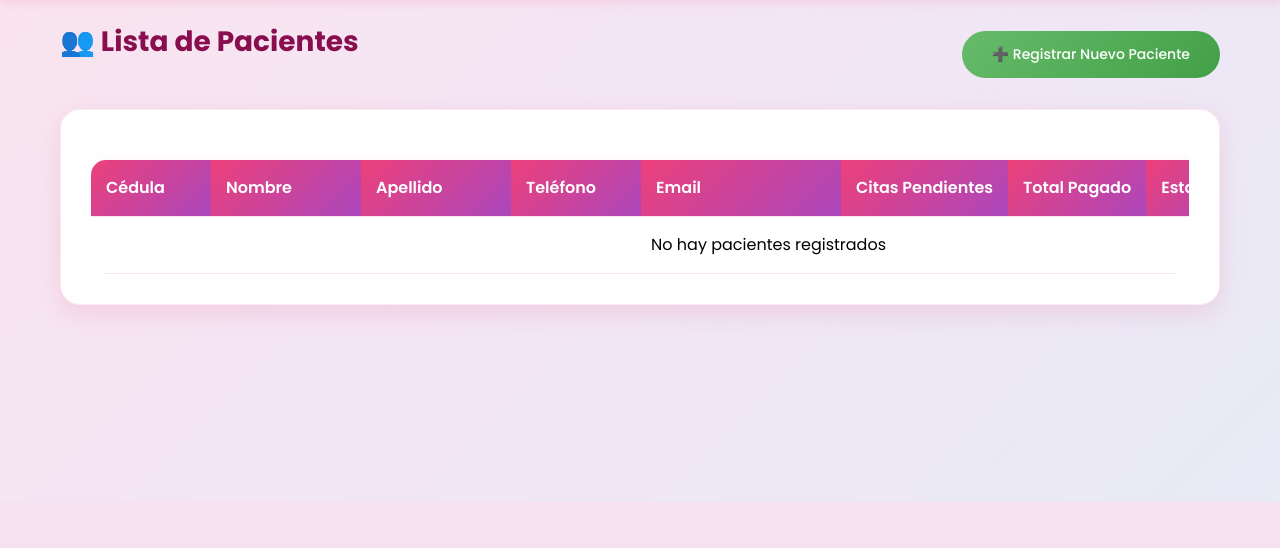
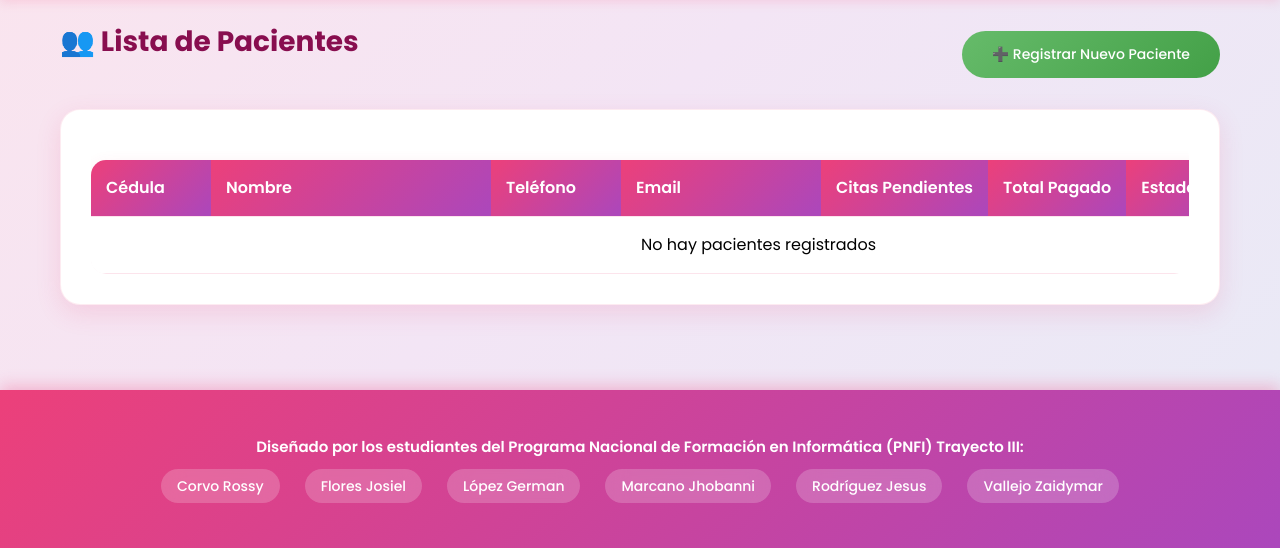
Before and after one commit to jhob-dev/sisteme_odontologico, a Django app: page /pacientes/ in a window 1280 px wide. Shown: the part 298-846 px from the top of the page. Before the commit the page ends 800 px from the top, so only its background shows below. Run offline with Django 5.2, Linux system fonts and the light colour scheme; the visitor is signed in with stand-in values (Sample User, id 1); data that the repository does not hold is empty.

Commit message:
boton_pacientes-footer

```diff
--- a/core/templates/core/base.html
+++ b/core/templates/core/base.html
@@ -134,6 +134,17 @@
         tr:hover {
             background-color: #fce4ec;
         }
+        .celda-paciente {
+            position: relative;
+        }
+        .celda-paciente .enlace-paciente::after {
+            content: '';
+            position: absolute;
+            top: 0;
+            right: 0;
+            bottom: 0;
+            left: 0;
+        }
         .table-responsive {
             overflow-x: auto;
             border-radius: 15px;
@@ -251,6 +262,33 @@
             border-radius: 10px;
             font-size: 12px;
             border-left: 3px solid #ec407a;
+        }
+        footer {
+            background: linear-gradient(135deg, #ec407a 0%, #ab47bc 100%);
+            color: white;
+            text-align: center;
+            padding: 25px 20px;
+            margin-top: 40px;
+            box-shadow: 0 -4px 15px rgba(236, 64, 122, 0.3);
+            font-size: 14px;
+        }
+        footer .footer-titulo {
+            font-weight: 600;
+            font-size: 15px;
+            margin-bottom: 10px;
+        }
+        footer .footer-nombres {
+            display: flex;
+            flex-wrap: wrap;
+            justify-content: center;
+            gap: 10px 25px;
+            font-weight: 500;
+        }
+        footer .footer-nombres span {
+            background: rgba(255, 255, 255, 0.2);
+            padding: 6px 16px;
+            border-radius: 20px;
+            backdrop-filter: blur(10px);
         }
         .toast-container {
             position: fixed;
@@ -440,7 +478,7 @@
             color: #999999;
         }
         @media print {
-            nav, header, .no-print {
+            nav, header, footer, .no-print {
                 display: none !important;
             }
             body {
@@ -479,6 +517,19 @@
     <main class="container">
         {% block content %}{% endblock %}
     </main>
+    <footer>
+        <div class="container">
+            <p class="footer-titulo">Diseñado por los estudiantes del Programa Nacional de Formación en Informática (PNFI) Trayecto III:</p>
+            <div class="footer-nombres">
+                <span>Corvo Rossy</span>
+                <span>Flores Josiel</span>
+                <span>López German</span>
+                <span>Marcano Jhobanni</span>
+                <span>Rodríguez Jesus</span>
+                <span>Vallejo Zaidymar</span>
+            </div>
+        </div>
+    </footer>
 
     <div class="toast-container" id="toastContainer"></div>
 
--- a/core/templates/core/lista_pacientes.html
+++ b/core/templates/core/lista_pacientes.html
@@ -14,8 +14,7 @@
                 <thead>
                     <tr>
                         <th style="min-width: 120px;">Cédula</th>
-                        <th style="min-width: 150px;">Nombre</th>
-                        <th style="min-width: 150px;">Apellido</th>
+                        <th style="min-width: 280px;">Nombre</th>
                         <th style="min-width: 130px;">Teléfono</th>
                         <th style="min-width: 200px;">Email</th>
                         <th style="min-width: 130px;">Citas Pendientes</th>
@@ -28,8 +27,9 @@
                     {% for paciente in pacientes %}
                     <tr>
                         <td>{{ paciente.cedula }}</td>
-                        <td><a href="{% url 'detalle_paciente' paciente.id %}" style="font-weight: bold;">{{ paciente.nombre }}</a></td>
-                        <td><a href="{% url 'detalle_paciente' paciente.id %}" style="font-weight: bold;">{{ paciente.apellido }}</a></td>
+                        <td class="celda-paciente">
+                            <a href="{% url 'detalle_paciente' paciente.id %}" class="enlace-paciente" style="font-weight: bold;">{{ paciente.nombre_completo }}</a>
+                        </td>
                         <td>{{ paciente.telefono }}</td>
                         <td>{{ paciente.email|default:"-" }}</td>
                         <td>{{ paciente.citas_pendientes }}</td>
@@ -47,7 +47,7 @@
                     </tr>
                     {% empty %}
                     <tr>
-                        <td colspan="9" style="text-align: center;">No hay pacientes registrados</td>
+                        <td colspan="8" style="text-align: center;">No hay pacientes registrados</td>
                     </tr>
                     {% endfor %}
                 </tbody>
```
